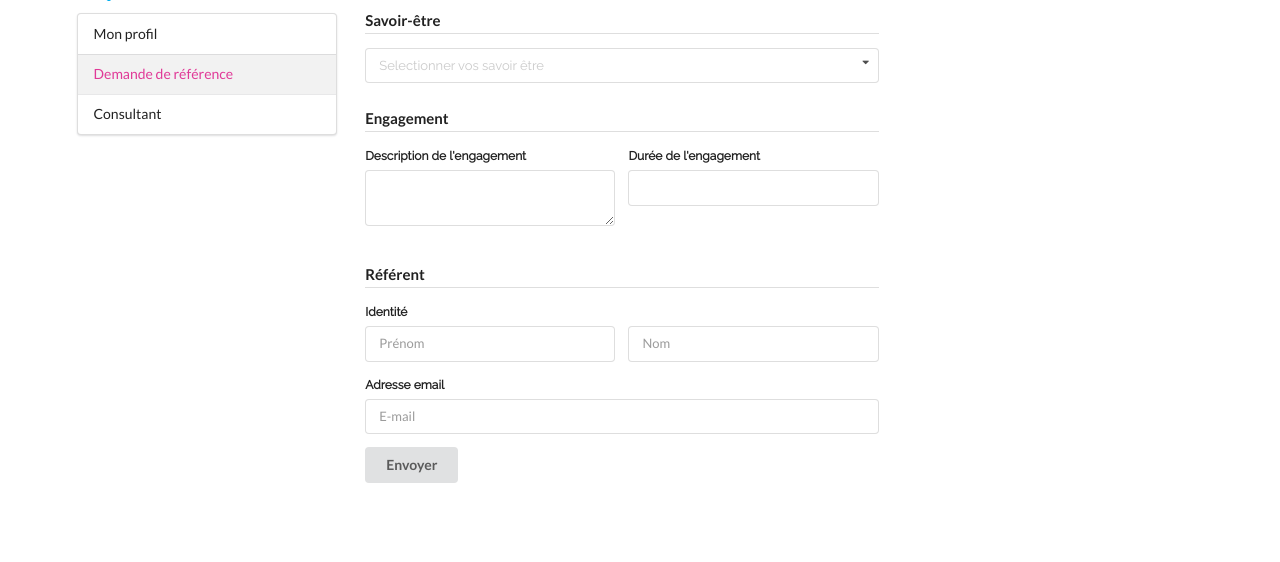
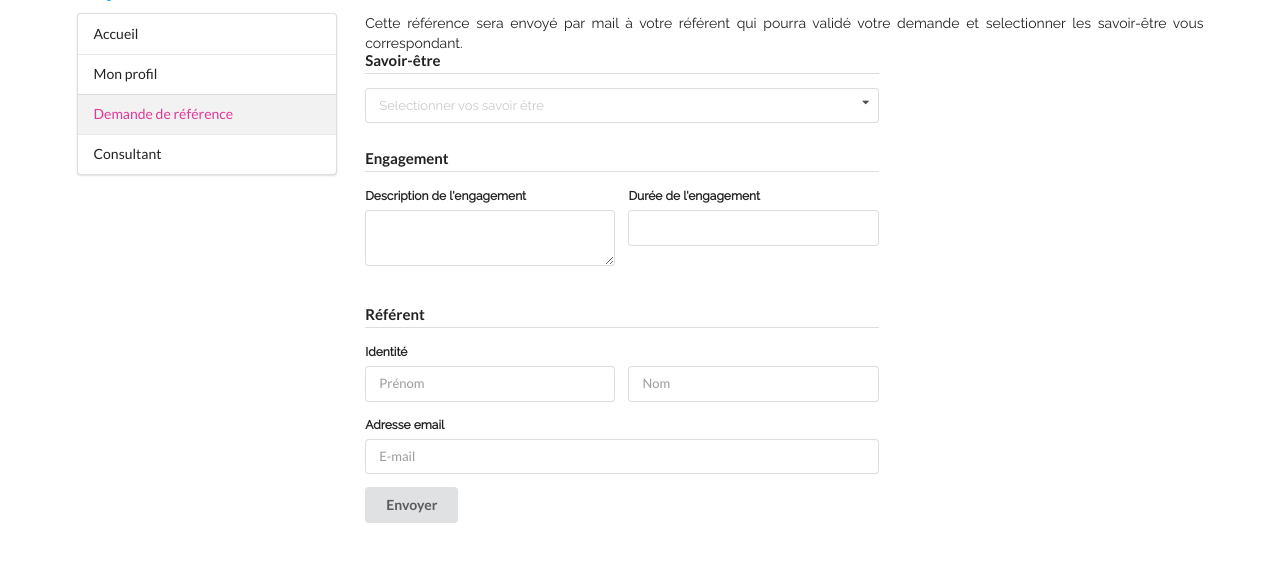
Before and after one commit to marianner96/Projet-Jeune, a CodeIgniter app: page /database/index.php/jeune/formulaire in a window 1280 px wide. Shown: the part 59-621 px from the top of the page. Run offline with CodeIgniter, Linux system fonts and the light colour scheme; data comes from the database, SQL or seed files in the repository.

Commit message:
modification menu jeune

```diff
--- a/application/controllers/Jeune.php
+++ b/application/controllers/Jeune.php
@@ -1,7 +1,7 @@
 <?php
 class Jeune extends CI_Controller{
 	public function index(){
-        $data['content'] = 'profil';
+        $data['content'] = 'accueil';
         $data['menu'] = 'jeune';
         $this->load->view('templates/head', $data);
         $this ->load->view('templates/jeunes', $data);
@@ -30,4 +30,11 @@ class Jeune extends CI_Controller{
         $this->load->view('templates/jeunes', $data);
         $this->load->view('templates/foot');
     }
+    public function profil(){
+        $data['content'] = 'profil';
+        $data['menu'] = 'jeune';
+        $this->load->view('templates/head', $data);
+        $this->load->view('templates/jeunes', $data);
+        $this->load->view('templates/foot');
+    }
 }
--- a/application/views/PartieJeune/fomulaire.php
+++ b/application/views/PartieJeune/fomulaire.php
@@ -1,3 +1,4 @@
+Cette référence sera envoyé par mail à votre référent qui pourra validé votre demande et selectionner les savoir-être vous correspondant.
 <div class="ui grid">
 <div class="ten wide column">
 <form class="ui small form" >
--- a/application/views/templates/jeunes.php
+++ b/application/views/templates/jeunes.php
@@ -2,7 +2,10 @@
   <div class="ui grid stackable">
     <div class="four wide column">
       <div class="ui vertical menu pink fluid">
-        <a class="item <?php echo !empty($content) && $content == 'profil' ? 'active' : '' ?>" href="<?php echo site_url('jeune') ?>">
+         <a class="item <?php echo !empty($content) && $content == 'accueil' ? 'active' : '' ?>" href="<?php echo site_url('jeune') ?>">
+          Accueil
+        </a>
+        <a class="item <?php echo !empty($content) && $content == 'profil' ? 'active' : '' ?>" href="<?php echo site_url('jeune/profil') ?>">
           Mon profil
         </a>
         <a class="item <?php echo !empty($content) && $content == 'fomulaire' ? 'active' : '' ?>" href="<?php echo site_url('jeune/formulaire') ?>">
```
Also changed, not shown: application/views/PartieJeune/accueil.php (added).
